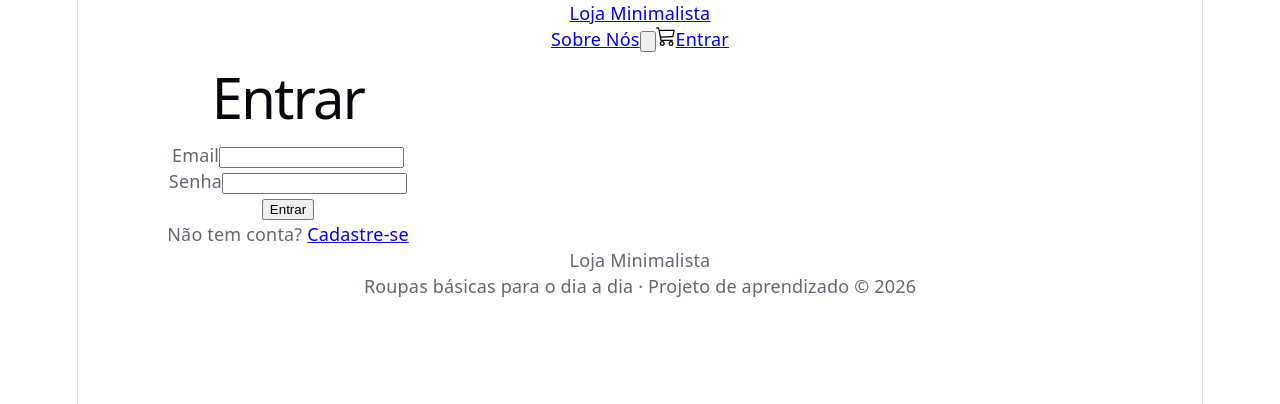
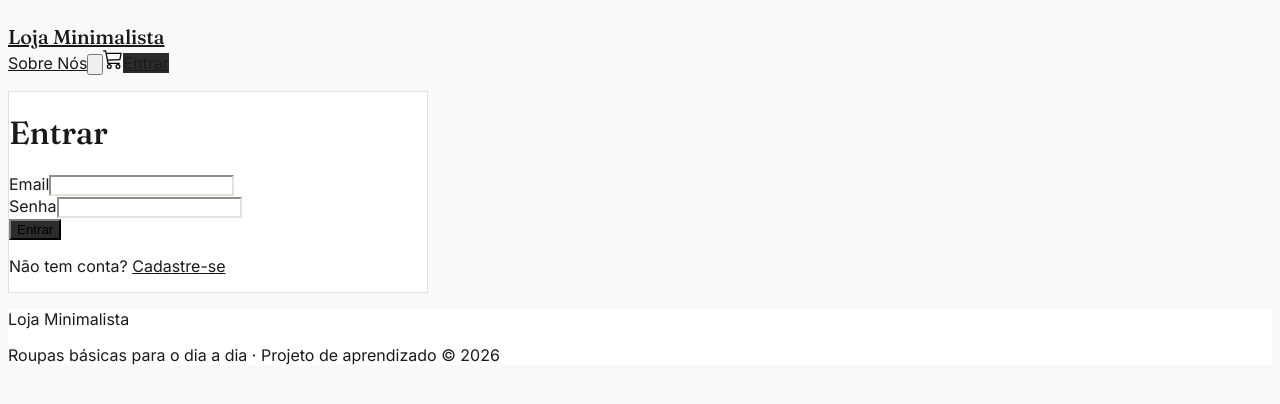
Before and after one commit to pedro0102-hyand/Basics-Brazil, a React (Vite) app in the folder frontend/: page /login in a window 1280 px wide. Shown: the top 404 px of the page. Built offline with nearby package versions, Linux system fonts and the light colour scheme.

Commit message:
adicionando estilizacao

```diff
--- a/frontend/index.html
+++ b/frontend/index.html
@@ -1,10 +1,16 @@
 <!doctype html>
-<html lang="en">
+<html lang="pt-BR">
   <head>
     <meta charset="UTF-8" />
-    <link rel="icon" type="image/svg+xml" href="/favicon.svg" />
+    <link rel="icon" type="image/svg+xml" href="/vite.svg" />
     <meta name="viewport" content="width=device-width, initial-scale=1.0" />
-    <title>frontend</title>
+    <link rel="preconnect" href="https://fonts.googleapis.com" />
+    <link rel="preconnect" href="https://fonts.gstatic.com" crossorigin />
+    <link
+      href="https://fonts.googleapis.com/css2?family=Fraunces:opsz,wght@9..144,400;9..144,500;9..144,600&family=Inter:wght@400;500;600;700&display=swap"
+      rel="stylesheet"
+    />
+    <title>Basics Brazil</title>
   </head>
   <body>
     <div id="root"></div>
--- a/frontend/src/index.css
+++ b/frontend/src/index.css
@@ -1,111 +1,120 @@
 :root {
-  --text: #6b6375;
-  --text-h: #08060d;
-  --bg: #fff;
-  --border: #e5e4e7;
-  --code-bg: #f4f3ec;
-  --accent: #aa3bff;
-  --accent-bg: rgba(170, 59, 255, 0.1);
-  --accent-border: rgba(170, 59, 255, 0.5);
-  --social-bg: rgba(244, 243, 236, 0.5);
-  --shadow:
-    rgba(0, 0, 0, 0.1) 0 10px 15px -3px, rgba(0, 0, 0, 0.05) 0 4px 6px -2px;
+  --font-heading: 'Fraunces', serif;
+  --font-body: 'Inter', sans-serif;
 
-  --sans: system-ui, 'Segoe UI', Roboto, sans-serif;
-  --heading: system-ui, 'Segoe UI', Roboto, sans-serif;
-  --mono: ui-monospace, Consolas, monospace;
-
-  font: 18px/145% var(--sans);
-  letter-spacing: 0.18px;
-  color-scheme: light dark;
-  color: var(--text);
-  background: var(--bg);
-  font-synthesis: none;
-  text-rendering: optimizeLegibility;
-  -webkit-font-smoothing: antialiased;
-  -moz-osx-font-smoothing: grayscale;
-
-  @media (max-width: 1024px) {
-    font-size: 16px;
-  }
+  --color-bg: #faf9f7;
+  --color-surface: #ffffff;
+  --color-text: #1a1a1a;
+  --color-text-secondary: #6b6b6b;
+  --color-border: #e5e2dd;
+  --color-accent: #2c2c2c;
+  --color-accent-hover: #000000;
 }
 
-@media (prefers-color-scheme: dark) {
-  :root {
-    --text: #9ca3af;
-    --text-h: #f3f4f6;
-    --bg: #16171d;
-    --border: #2e303a;
-    --code-bg: #1f2028;
-    --accent: #c084fc;
-    --accent-bg: rgba(192, 132, 252, 0.15);
-    --accent-border: rgba(192, 132, 252, 0.5);
-    --social-bg: rgba(47, 48, 58, 0.5);
-    --shadow:
-      rgba(0, 0, 0, 0.4) 0 10px 15px -3px, rgba(0, 0, 0, 0.25) 0 4px 6px -2px;
-  }
-
-  #social .button-icon {
-    filter: invert(1) brightness(2);
-  }
-}
-
-#root {
-  width: 1126px;
-  max-width: 100%;
-  margin: 0 auto;
-  text-align: center;
-  border-inline: 1px solid var(--border);
-  min-height: 100svh;
-  display: flex;
-  flex-direction: column;
-  box-sizing: border-box;
+[data-bs-theme='dark'] {
+  --color-bg: #141414;
+  --color-surface: #1c1c1c;
+  --color-text: #f2f2f2;
+  --color-text-secondary: #a0a0a0;
+  --color-border: #2e2e2e;
+  --color-accent: #f2f2f2;
+  --color-accent-hover: #ffffff;
 }
 
 body {
-  margin: 0;
+  font-family: var(--font-body);
+  background-color: var(--color-bg);
+  color: var(--color-text);
+  transition: background-color 0.2s ease, color 0.2s ease;
 }
 
-h1,
-h2 {
-  font-family: var(--heading);
+h1, h2, h3, .navbar-brand {
+  font-family: var(--font-heading);
   font-weight: 500;
-  color: var(--text-h);
+  letter-spacing: -0.01em;
 }
 
-h1 {
-  font-size: 56px;
-  letter-spacing: -1.68px;
-  margin: 32px 0;
-  @media (max-width: 1024px) {
-    font-size: 36px;
-    margin: 20px 0;
-  }
-}
-h2 {
-  font-size: 24px;
-  line-height: 118%;
-  letter-spacing: -0.24px;
-  margin: 0 0 8px;
-  @media (max-width: 1024px) {
-    font-size: 20px;
-  }
-}
-p {
-  margin: 0;
+/* Sobrescreve as cores primárias do Bootstrap pelo nosso accent neutro */
+.btn-primary {
+  background-color: var(--color-accent);
+  border-color: var(--color-accent);
 }
 
-code,
-.counter {
-  font-family: var(--mono);
-  display: inline-flex;
-  border-radius: 4px;
-  color: var(--text-h);
+.btn-primary:hover,
+.btn-primary:focus {
+  background-color: var(--color-accent-hover);
+  border-color: var(--color-accent-hover);
 }
 
-code {
-  font-size: 15px;
-  line-height: 135%;
-  padding: 4px 8px;
-  background: var(--code-bg);
+.btn-outline-primary {
+  color: var(--color-accent);
+  border-color: var(--color-accent);
 }
+
+.btn-outline-primary:hover {
+  background-color: var(--color-accent);
+  border-color: var(--color-accent);
+}
+
+.text-primary {
+  color: var(--color-accent) !important;
+}
+
+a {
+  color: var(--color-text);
+}
+
+a:hover {
+  color: var(--color-accent-hover);
+}
+
+/* Navbar */
+.navbar {
+  padding-top: 1rem;
+  padding-bottom: 1rem;
+}
+
+.navbar-brand {
+  font-size: 1.25rem;
+}
+
+/* Cards de produto */
+.card {
+  background-color: var(--color-surface);
+  border: 1px solid var(--color-border) !important;
+  transition: transform 0.2s ease, box-shadow 0.2s ease;
+}
+
+.card:hover {
+  transform: translateY(-4px);
+  box-shadow: 0 8px 24px rgba(0, 0, 0, 0.08) !important;
+}
+
+.card-body {
+  padding: 1rem 0.25rem 0.25rem;
+}
+
+.card-title {
+  font-family: var(--font-body);
+  font-weight: 500;
+  font-size: 0.95rem;
+}
+
+/* Inputs e formulários */
+.form-control,
+.form-select {
+  background-color: var(--color-surface);
+  border-color: var(--color-border);
+  color: var(--color-text);
+}
+
+.form-control:focus,
+.form-select:focus {
+  border-color: var(--color-accent);
+  box-shadow: 0 0 0 0.15rem rgba(0, 0, 0, 0.06);
+}
+
+/* Footer */
+footer {
+  background-color: var(--color-surface) !important;
+}
--- a/frontend/src/pages/Home.tsx
+++ b/frontend/src/pages/Home.tsx
@@ -24,11 +24,14 @@ const Home = () => {
     const delayDebounce = setTimeout(fetchProducts, 400);
     return () => clearTimeout(delayDebounce);
   }, [search]);
+  return (
+    <div className="container py-5 py-md-6">
+      <div className="text-center mb-5">
+        <h1 className="display-6 mb-2">Nossa Coleção</h1>
+        <p className="text-secondary">Peças essenciais para o seu dia a dia</p>
+      </div>
 
-  return (
-    <div className="container py-5">
-      <div className="d-flex justify-content-between align-items-center mb-4 flex-wrap gap-3">
-        <h1 className="h3 mb-0">Nossa Coleção</h1>
+      <div className="d-flex justify-content-end mb-4">
         <input
           type="text"
           className="form-control"
--- a/frontend/src/pages/Login.tsx
+++ b/frontend/src/pages/Login.tsx
@@ -26,7 +26,8 @@ const Login = () => {
 
   return (
     <div className="container py-5" style={{ maxWidth: '420px' }}>
-      <h1 className="h3 mb-4">Entrar</h1>
+      <div className="card border-0 shadow-sm p-4 p-md-5">
+        <h1 className="h3 mb-4 text-center">Entrar</h1>
 
         <form onSubmit={handleSubmit}>
           {error && <div className="alert alert-danger py-2">{error}</div>}
@@ -62,6 +63,7 @@ const Login = () => {
           </p>
         </form>
       </div>
+    </div>
   );
 };
 
--- a/frontend/src/pages/ProductDetail.tsx
+++ b/frontend/src/pages/ProductDetail.tsx
@@ -121,7 +121,7 @@ const ProductDetail = () => {
 
         <div className="col-md-6">
           <p className="text-uppercase small text-secondary mb-1">{product.category}</p>
-          <h1 className="h3 mb-2">{product.name}</h1>
+          <h1 className="h2 mb-2">{product.name}</h1>
 
           {reviewsData && reviewsData.total_reviews > 0 && (
             <div className="d-flex align-items-center gap-2 mb-3">
@@ -138,7 +138,9 @@ const ProductDetail = () => {
             </div>
           )}
 
-          <p className="h4 mb-4">R$ {parseFloat(product.price).toFixed(2).replace('.', ',')}</p>
+          <p className="h4 mb-4" style={{ fontFamily: 'var(--font-body)', fontWeight: 600 }}>
+  R$ {parseFloat(product.price).toFixed(2).replace('.', ',')}
+</p>
 
           <p className="text-body-secondary mb-4">{product.description}</p>
 
--- a/frontend/src/pages/Register.tsx
+++ b/frontend/src/pages/Register.tsx
@@ -27,7 +27,8 @@ const Register = () => {
 
   return (
     <div className="container py-5" style={{ maxWidth: '420px' }}>
-      <h1 className="h3 mb-4">Criar Conta</h1>
+      <div className="card border-0 shadow-sm p-4 p-md-5">
+        <h1 className="h3 mb-4 text-center">Criar Conta</h1>
 
         <form onSubmit={handleSubmit}>
           {error && <div className="alert alert-danger py-2">{error}</div>}
@@ -75,6 +76,7 @@ const Register = () => {
           </p>
         </form>
       </div>
+    </div>
   );
 };
 
```
Lines whose indentation alone changed are shown as unchanged.
